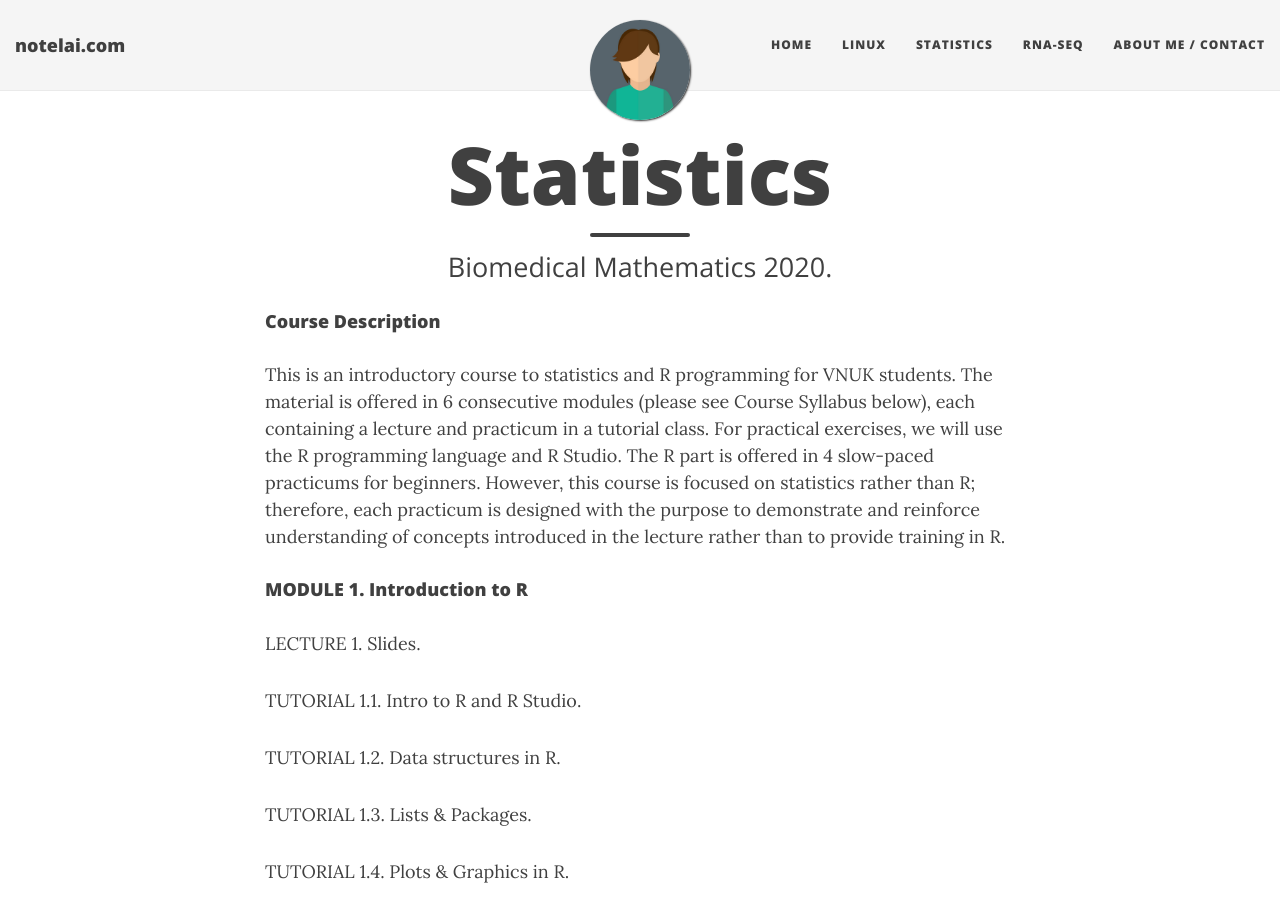
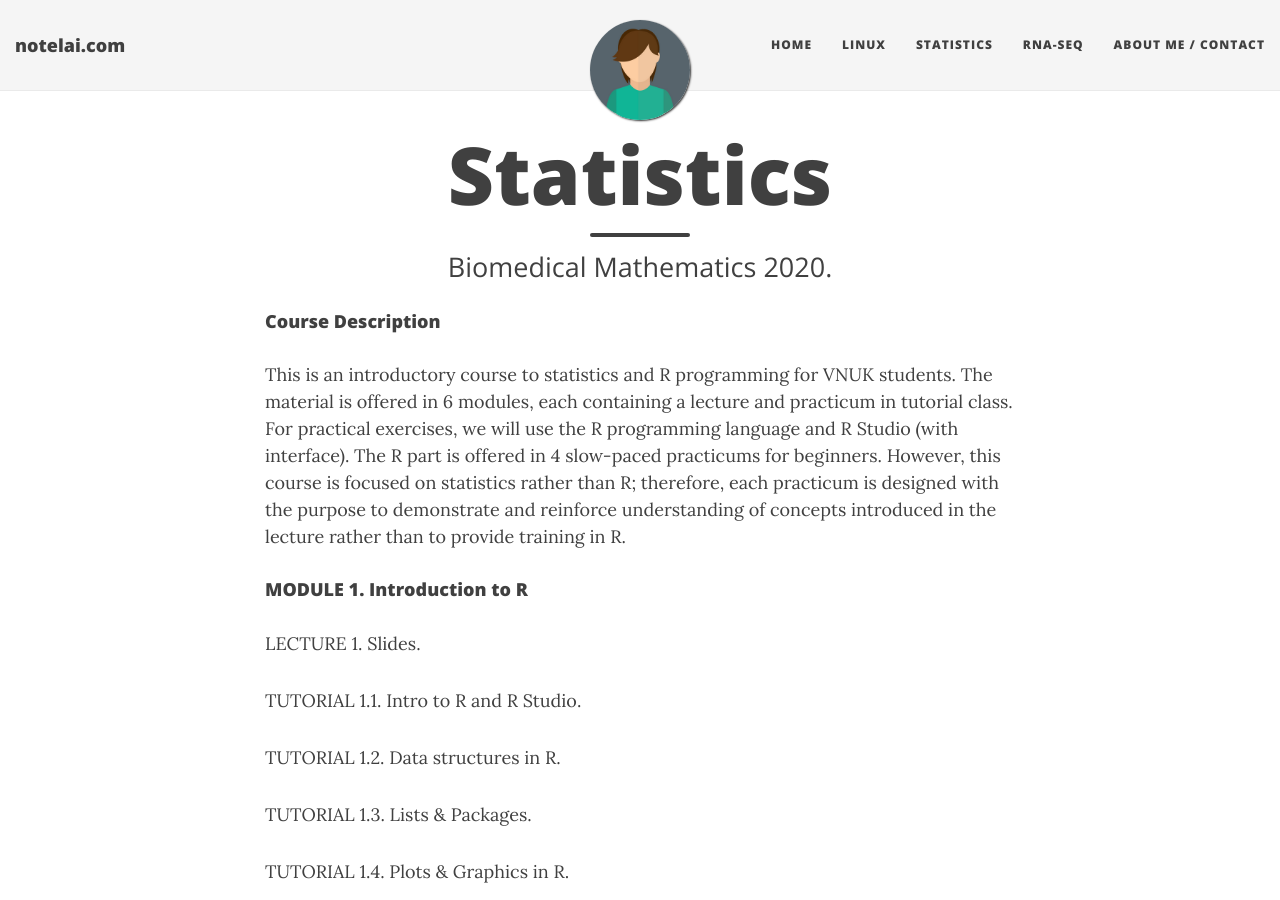
Before and after one commit to notelai/notelai.github.io, a Jekyll site: the page built from statistics.md, in a window 1280 px wide and 900 px high. Built offline with Jekyll 4.4.1, drawn with Linux system fonts in a browser that asks for light colours; nearby versions of some CDN libraries.

Commit message:
add file

```diff
--- a/statistics.md
+++ b/statistics.md
@@ -6,7 +6,7 @@
 round-avatar: true
 ---
 #### Course Description
-This is an introductory course to statistics and R programming for VNUK students. The material is offered in 6 consecutive modules (please see Course Syllabus below), each containing a lecture and practicum in a tutorial class. For practical exercises, we will use the R programming language and R Studio. The R part is offered in 4 slow-paced practicums for beginners. However, this course is focused on statistics rather than R; therefore, each practicum is designed with the purpose to demonstrate and reinforce understanding of concepts introduced in the lecture rather than to provide training in R.
+This is an introductory course to statistics and R programming for VNUK students. The material is offered in 6 modules, each containing a lecture and practicum in tutorial class. For practical exercises, we will use the R programming language and R Studio (with interface). The R part is offered in 4 slow-paced practicums for beginners. However, this course is focused on statistics rather than R; therefore, each practicum is designed with the purpose to demonstrate and reinforce understanding of concepts introduced in the lecture rather than to provide training in R.
 
 #### MODULE 1. Introduction to R
 LECTURE 1.
```
